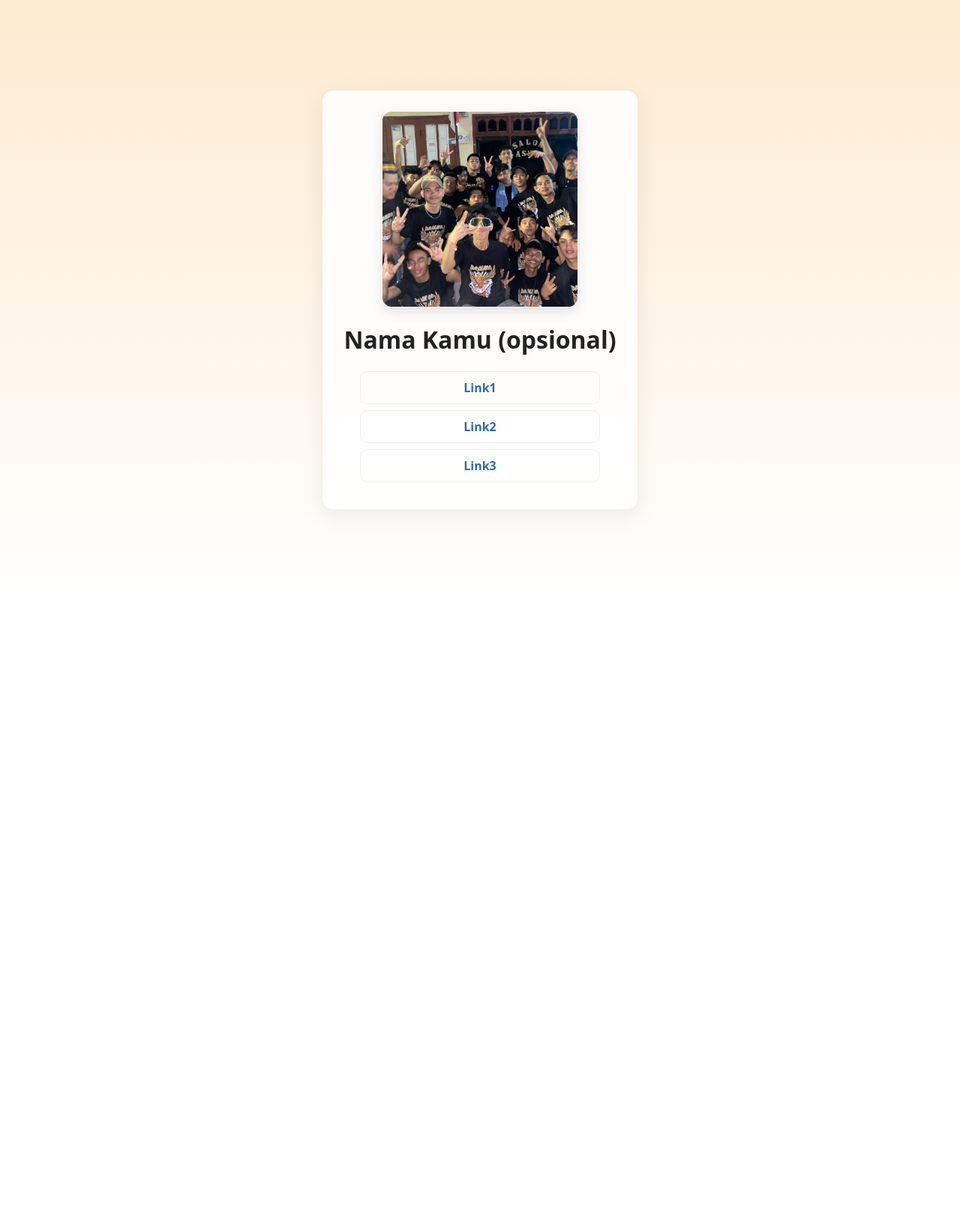
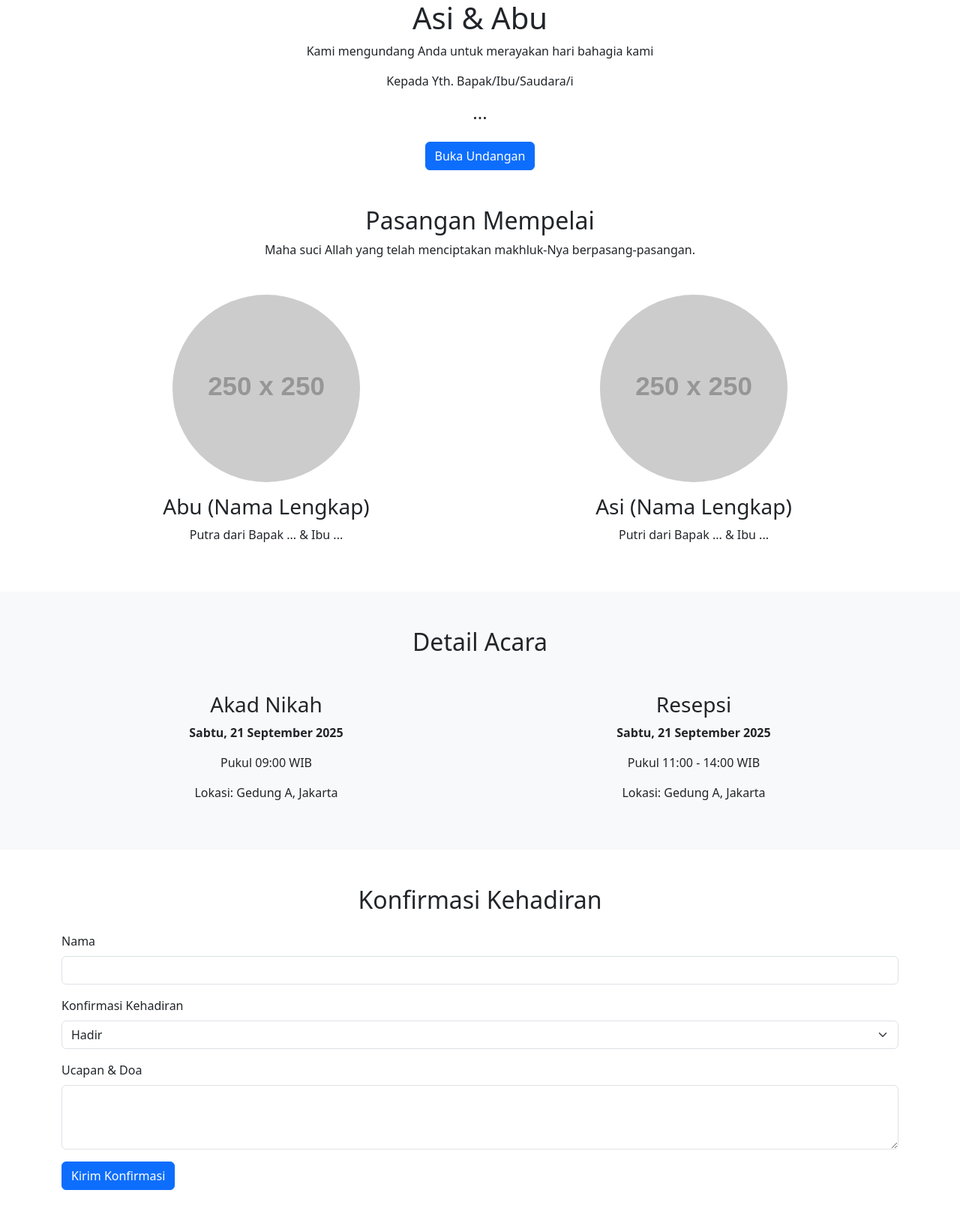
Before and after one commit to laoarfa-dotcom/Ucipelor, a plain HTML site: page index.html in a window 1280 px wide. Shown: the whole page at 75% size. Before the commit the page ends 800 px from the top, so only its background shows below. Drawn offline with nearby package versions, Linux system fonts and the light colour scheme; placeholder pictures from the web are drawn by us.

Commit message:
Update index.html

```diff
--- a/index.html
+++ b/index.html
@@ -1,151 +1,94 @@
-<!doctype html>
+<!DOCTYPE html>
 <html lang="id">
 <head>
-  <meta charset="utf-8" />
-  <meta name="viewport" content="width=device-width,initial-scale=1" />
-  <title>Halaman Profil</title>
-  <style>
-    :root{
-      --bg: #FDEBD0;
-      --card-bg: rgba(255,255,255,0.9);
-      --accent: #2b6cb0;
-      --muted: #555;
-    }
-
-    *{box-sizing:border-box}
-    html,body{height:100%}
-    body{
-      margin:0;
-      font-family: system-ui, -apple-system, "Segoe UI", Roboto, "Helvetica Neue", Arial;
-      background: linear-gradient(180deg, var(--bg), #fff);
-      display:flex;
-      align-items:center;
-      justify-content:center;
-      padding:24px;
-      color:#222;
-    }
-
-    .card{
-      width:100%;
-      max-width:420px;
-      background:var(--card-bg);
-      border-radius:14px;
-      box-shadow: 0 8px 30px rgba(20,20,30,0.08);
-      padding:28px;
-      text-align:center;
-    }
-
-    .profile-photo{
-      width: clamp(150px, 36vw, 260px);
-      height: clamp(150px, 36vw, 260px);
-      object-fit: cover;
-      border-radius: 12px;
-      display:block;
-      margin: 0 auto 18px auto;
-      box-shadow: 0 6px 18px rgba(0,0,0,0.12);
-    }
-
-    .links{
-      list-style:none;
-      padding:0;
-      margin:8px 0 0 0;
-    }
-    .links li{margin:8px 0;}
-    .links a{
-      display:inline-block;
-      width:100%;
-      max-width:320px;
-      padding:10px 14px;
-      text-decoration:none;
-      border-radius:10px;
-      border:1px solid rgba(0,0,0,0.06);
-      background:transparent;
-      color:var(--accent);
-      font-weight:600;
-      transition:transform .12s ease, box-shadow .12s ease, background .12s ease;
-    }
-    .links a:hover{
-      transform:translateY(-3px);
-      box-shadow:0 8px 20px rgba(43,108,176,0.08);
-      background:rgba(43,108,176,0.06);
-    }
-
-    /* --- Modal video --- */
-    #videoModal{
-      position:fixed;
-      inset:0;
-      background:rgba(0,0,0,0.7);
-      display:none;
-      justify-content:center;
-      align-items:center;
-      z-index:999;
-    }
-    #videoModal video{
-      width:90%;
-      max-width:720px;
-      border-radius:12px;
-      background:#000;
-    }
-    #videoModal .close-btn{
-      position:absolute;
-      top:20px;
-      right:30px;
-      font-size:2rem;
-      color:#fff;
-      cursor:pointer;
-      user-select:none;
-    }
-  </style>
+    <meta charset="UTF--8">
+    <meta name="viewport" content="width=device-width, initial-scale=1.0">
+    <title>Undangan Pernikahan Asi & Abu</title>
+    <link href="https://cdn.jsdelivr.net/npm/bootstrap@5.3.2/dist/css/bootstrap.min.css" rel="stylesheet">
+    <link rel="stylesheet" href="style.css">
 </head>
 <body>
-  <main class="card">
-    <img class="profile-photo"
-         src="https://raw.githubusercontent.com/laoarfa-dotcom/Ucipelor/main/ucipelor-www.jpg"
-         alt="Foto Saya" />
 
-    <h1 class="name">Nama Kamu (opsional)</h1>
+    <!-- Bagian Pembuka -->
+    <section id="hero" class="d-flex align-items-center justify-content-center text-center">
+        <div>
+            <h1>Asi & Abu</h1>
+            <p>Kami mengundang Anda untuk merayakan hari bahagia kami</p>
+            <p>Kepada Yth. Bapak/Ibu/Saudara/i</p>
+            <h4 id="guest-name">...</h4>
+            <a href="#mempelai" class="btn btn-primary mt-3">Buka Undangan</a>
+        </div>
+    </section>
 
-    <ul class="links">
-      <!-- Link1 tidak langsung menuju URL, tapi memicu modal -->
-      <li><a href="#" id="showVideo">Link1</a></li>
-      <li><a href="#link2">Link2</a></li>
-      <li><a href="#link3">Link3</a></li>
-    </ul>
-  </main>
+    <!-- Bagian Mempelai -->
+    <section id="mempelai" class="py-5">
+        <div class="container text-center">
+            <h2>Pasangan Mempelai</h2>
+            <p>Maha suci Allah yang telah menciptakan makhluk-Nya berpasang-pasangan.</p>
+            <div class="row mt-5">
+                <div class="col-md-6">
+                    <img src="https://via.placeholder.com/250" class="img-fluid rounded-circle mb-3" alt="Mempelai Pria">
+                    <h3>Abu (Nama Lengkap)</h3>
+                    <p>Putra dari Bapak ... & Ibu ...</p>
+                </div>
+                <div class="col-md-6">
+                    <img src="https://via.placeholder.com/250" class="img-fluid rounded-circle mb-3" alt="Mempelai Wanita">
+                    <h3>Asi (Nama Lengkap)</h3>
+                    <p>Putri dari Bapak ... & Ibu ...</p>
+                </div>
+            </div>
+        </div>
+    </section>
 
-  <!-- Modal Video -->
-  <div id="videoModal">
-    <span class="close-btn" id="closeVideo">&times;</span>
-    <video id="videoPlayer" controls>
-      <source src="https://raw.githubusercontent.com/laoarfa-dotcom/Ucipelor/main/media/ramli-1.mp4" type="video/mp4">
-      Browser kamu tidak mendukung pemutar video.
-    </video>
-  </div>
+    <!-- Bagian Acara -->
+    <section id="acara" class="py-5 bg-light">
+        <div class="container text-center">
+            <h2>Detail Acara</h2>
+            <div class="row mt-5">
+                <div class="col-md-6">
+                    <h3>Akad Nikah</h3>
+                    <p><strong>Sabtu, 21 September 2025</strong></p>
+                    <p>Pukul 09:00 WIB</p>
+                    <p>Lokasi: Gedung A, Jakarta</p>
+                </div>
+                <div class="col-md-6">
+                    <h3>Resepsi</h3>
+                    <p><strong>Sabtu, 21 September 2025</strong></p>
+                    <p>Pukul 11:00 - 14:00 WIB</p>
+                    <p>Lokasi: Gedung A, Jakarta</p>
+                </div>
+            </div>
+        </div>
+    </section>
 
-  <script>
-    const showBtn = document.getElementById('showVideo');
-    const modal   = document.getElementById('videoModal');
-    const closeBtn= document.getElementById('closeVideo');
-    const player  = document.getElementById('videoPlayer');
+    <!-- Bagian RSVP -->
+    <section id="rsvp" class="py-5">
+        <div class="container">
+            <h2 class="text-center">Konfirmasi Kehadiran</h2>
+            <form name="submit-to-google-sheet" class="mt-4">
+                <div class="mb-3">
+                    <label for="nama" class="form-label">Nama</label>
+                    <input type="text" class="form-control" id="nama" name="nama" required>
+                </div>
+                <div class="mb-3">
+                    <label for="kehadiran" class="form-label">Konfirmasi Kehadiran</label>
+                    <select class="form-select" id="kehadiran" name="kehadiran" required>
+                        <option value="Hadir">Hadir</option>
+                        <option value="Tidak Hadir">Tidak Hadir</option>
+                    </select>
+                </div>
+                <div class="mb-3">
+                    <label for="ucapan" class="form-label">Ucapan & Doa</label>
+                    <textarea class="form-control" id="ucapan" name="ucapan" rows="3"></textarea>
+                </div>
+                <button type="submit" class="btn btn-primary">Kirim Konfirmasi</button>
+            </form>
+            <div class="alert alert-success mt-3 d-none" id="my-alert">
+                <strong>Terima kasih!</strong> Konfirmasi Anda telah kami terima.
+            </div>
+        </div>
+    </section>
 
-    showBtn.addEventListener('click', e=>{
-      e.preventDefault();
-      modal.style.display='flex';
-      player.play();
-    });
-
-    closeBtn.addEventListener('click', ()=>{
-      player.pause();
-      modal.style.display='none';
-    });
-
-    // Tutup modal bila klik di luar video
-    modal.addEventListener('click', e=>{
-      if(e.target===modal){
-        player.pause();
-        modal.style.display='none';
-      }
-    });
-  </script>
+    <script src="script.js"></script>
 </body>
 </html>
```
